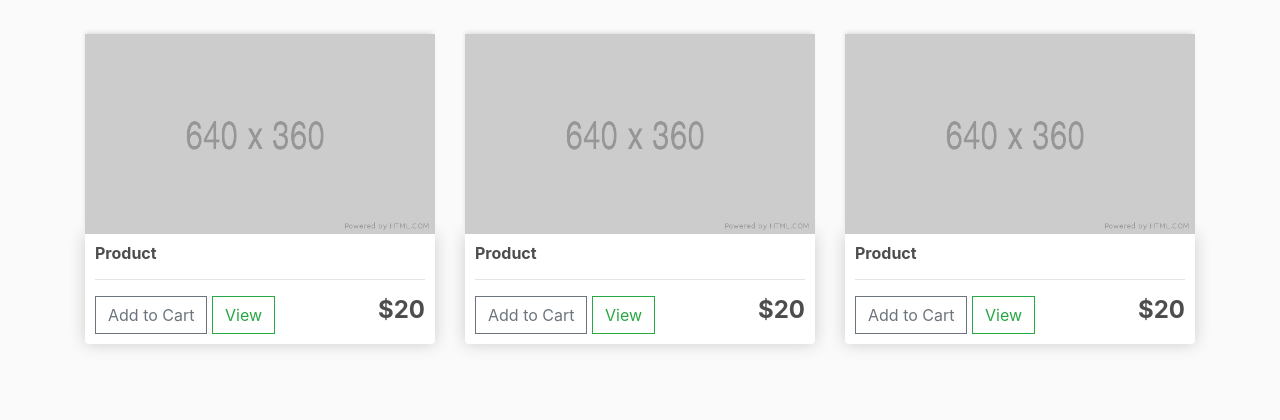
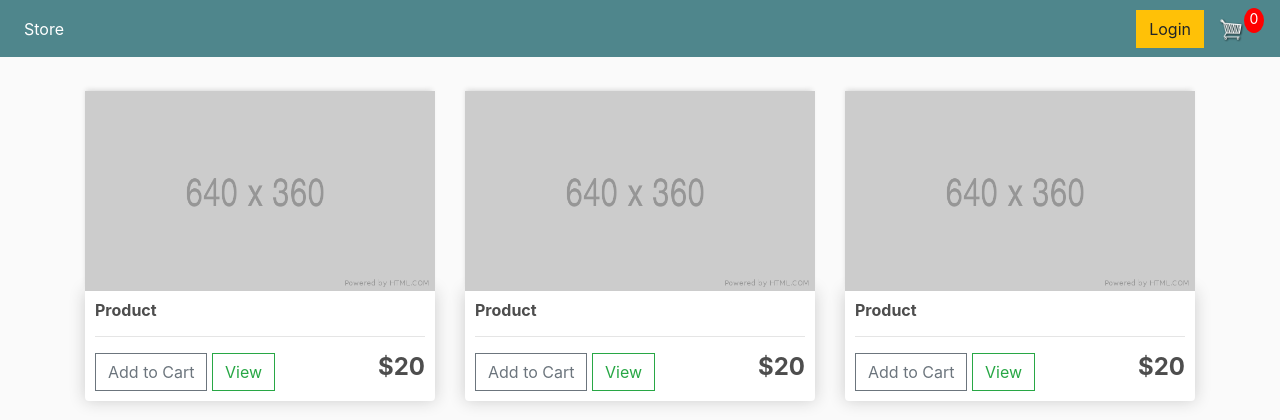
Before and after one commit to trevorsaudi/django-Shoestore, a Django app: page /store/ in a window 1280 px wide. Shown: the top 420 px of the page. Run offline with Django 3.2, Linux system fonts and the light colour scheme; some libraries are stand-ins or nearby versions.

Commit message:
changes to navigation

```diff
--- a/ecommerce/shoestore/templates/store/main.html
+++ b/ecommerce/shoestore/templates/store/main.html
@@ -2,7 +2,6 @@
 {% load static %}
 <html>
 <head>
-	<title>Ecom</title>
 
 	<meta name="viewport" content="width=device-width, initial-scale=1, maximum-scale=1, minimum-scale=1" />
 
@@ -12,13 +11,40 @@
 
 </head>
 <body>
-    <div class="container">
-        <br>
-        {% block content %}
+
+	<nav class="navbar navbar-expand-lg navbar-dark bg-dark">
+	  <!-- <a class="navbar-brand" href="{% url 'store' %}">Ecom</a> -->
+	  <button class="navbar-toggler" type="button" data-toggle="collapse" data-target="#navbarSupportedContent" aria-controls="navbarSupportedContent" aria-expanded="false" aria-label="Toggle navigation">
+	    <span class="navbar-toggler-icon"></span>
+	  </button>
+
+	  <div class="collapse navbar-collapse" id="navbarSupportedContent">
+	    <ul class="navbar-nav mr-auto">
+	      <li class="nav-item active">
+	        <a class="nav-link" href="{% url 'store' %}">Store <span class="sr-only">(current)</span></a>
+	      </li>
+
+	    </ul>
+	    <div class="form-inline my-2 my-lg-0">
+	     	<a href="#"class="btn btn-warning">Login</a>
+
+	     	<a href="{% url 'cart' %}">
+	    		<img  id="cart-icon" src="{% static 'images/cart.png' %}">
+	    	</a>
+	    	<p id="cart-total">0</p>
+
+	    </div>
+	  </div>
+	</nav>
+
+     <div class="container">
+            <br>
+            {% block content %}
 
 
-         {% endblock content %}
- </div>
+            {% endblock content %}
+         </div>
+
 
 	<script src="https://code.jquery.com/jquery-3.4.1.slim.min.js" integrity="sha384-J6qa4849blE2+poT4WnyKhv5vZF5SrPo0iEjwBvKU7imGFAV0wwj1yYfoRSJoZ+n" crossorigin="anonymous"></script>
 
--- a/ecommerce/static/css/style.css
+++ b/ecommerce/static/css/style.css
@@ -213,4 +213,5 @@ header ul li a{
 		background: #96D11B;
 		z-index: 10;
 	}
+
 }
```
Also changed, not shown: ecommerce/shoestore/templates/store/home.html (+6 -1 lines).
